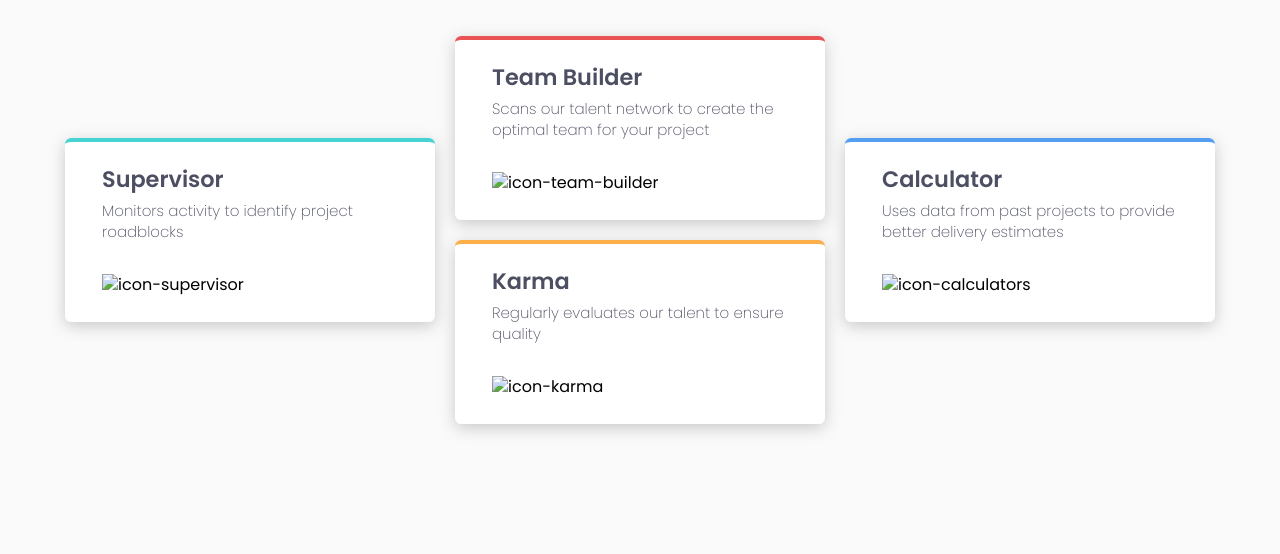
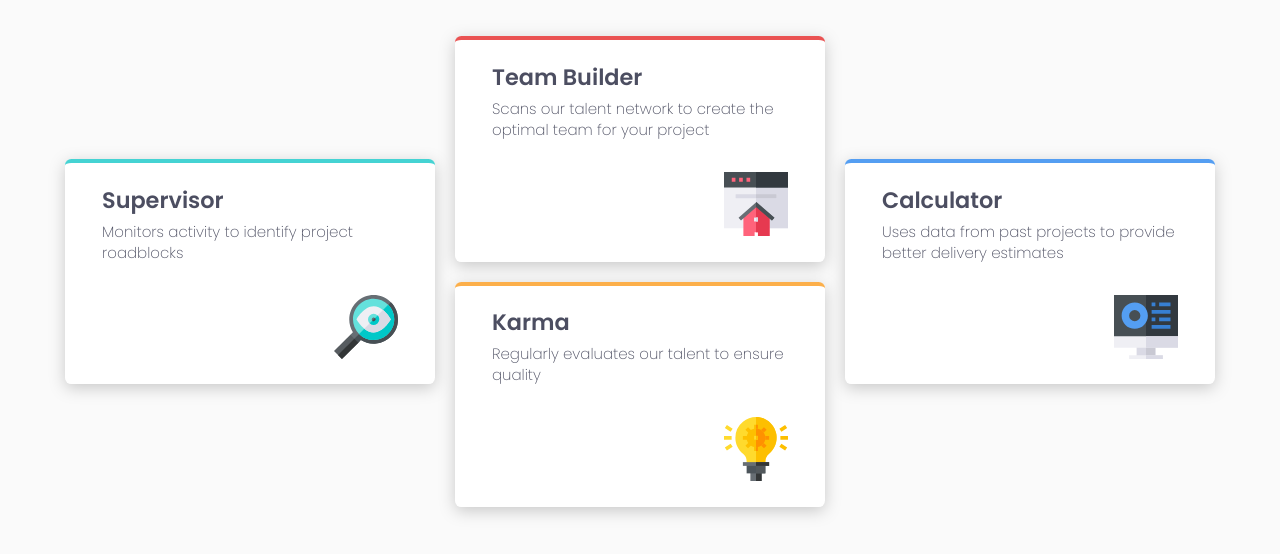
Before and after one commit to Virous77/four-card-feature, a plain HTML site: page index.html in a window 1280 px wide. Shown: the part 190-744 px from the top of the page. Drawn offline with Linux system fonts and the light colour scheme; the site is published under a folder, as on GitHub Pages, so addresses that start at the root find nothing.

Commit message:
updated images data

```diff
--- a/index.html
+++ b/index.html
@@ -29,7 +29,7 @@
           <div class="container">
             <h2>Supervisor</h2>
             <p>Monitors activity to identify project roadblocks</p>
-            <img src="/images/icon-supervisor.svg" alt="icon-supervisor" />
+            <img src="images/icon-supervisor.svg" alt="icon-supervisor" />
           </div>
         </section>
 
@@ -40,7 +40,7 @@
               Scans our talent network to create the optimal team for your
               project
             </p>
-            <img src="/images/icon-team-builder.svg" alt="icon-team-builder" />
+            <img src="images/icon-team-builder.svg" alt="icon-team-builder" />
           </div>
         </section>
 
@@ -48,7 +48,7 @@
           <div class="container">
             <h2>Karma</h2>
             <p>Regularly evaluates our talent to ensure quality</p>
-            <img src="/images/icon-karma.svg" alt="icon-karma" />
+            <img src="images/icon-karma.svg" alt="icon-karma" />
           </div>
         </section>
 
@@ -58,7 +58,7 @@
             <p>
               Uses data from past projects to provide better delivery estimates
             </p>
-            <img src="/images/icon-calculator.svg" alt="icon-calculators" />
+            <img src="images/icon-calculator.svg" alt="icon-calculators" />
           </div>
         </section>
       </div>
```
